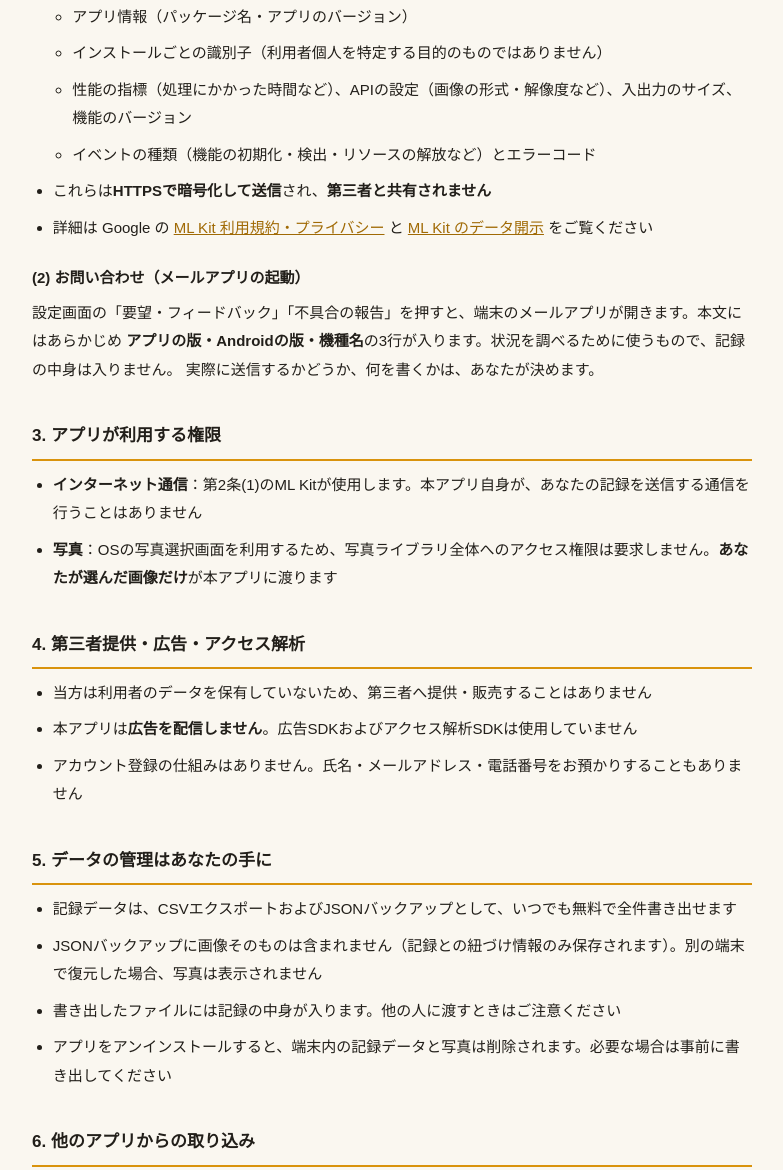
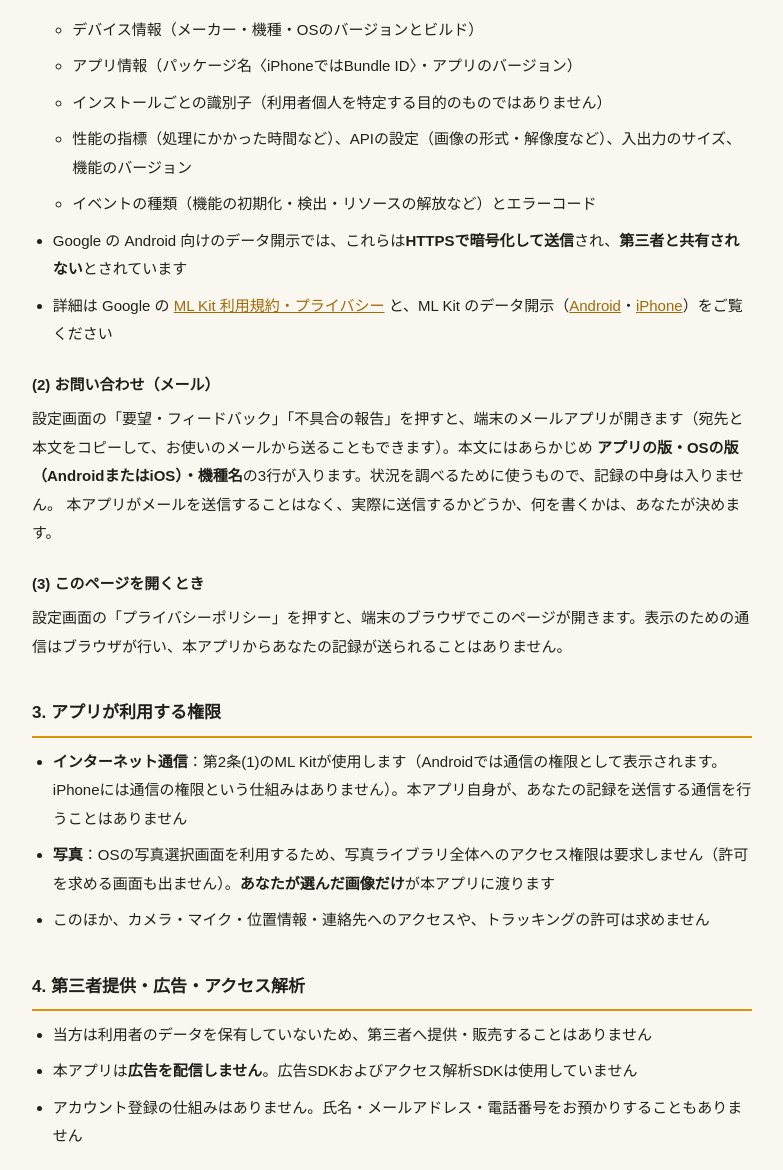
Before and after one commit to jamjam315/furisedo-site, a plain HTML site: page privacy/index.html in a window 1280 px wide. Shown: the part 1330-2500 px from the top of the page, without its empty margins (248-1031 px from the left). Drawn offline with Linux system fonts and the light colour scheme.

Commit message:
プライバシーポリシー: iPhone版に合わせて改定する（2026-09-30）
- 第1条: OSの自動バックアップ（Androidは無効、iPhoneはiCloud・パソコンへのバックアップから除外）
- 第2条(1): ML Kit のデータ開示に iPhone 向けのページを追加。暗号化・共有の記載は Android 向けの開示を出典として明記
- 第2条(2): 「Androidの版」→「OSの版」、宛先と本文をコピーして送る方法を追記
- 第2条(3): 設定の「プライバシーポリシー」はブラウザで開くだけ
- 第3条: OSに依存しない書き方に
- 第5条: 「無料で」を削除
- 最終改定日 2026年9月30日

アプリ側の写しは jamjam315/furima の docs/legal/privacy-policy.md（feat/ios）。

Co-Authored-By: Claude Opus 5.5 <noreply@anthropic.com>

```diff
--- a/privacy/index.html
+++ b/privacy/index.html
@@ -77,7 +77,7 @@
   </div>
 </header>
 <main>
-  <p class="meta">制定日：2026年9月21日</p>
+  <p class="meta">制定日：2026年9月21日／最終改定日：2026年9月30日</p>
 
   <p class="lead">
     「フリセド」（以下「本アプリ」）は、MTP Works（以下「当方」）が提供する、フリマ販売の損益管理アプリです。<br>
@@ -94,7 +94,7 @@
     <li><strong>取引相手の情報</strong>：本アプリは、取引相手の氏名・ニックネームを保存する項目を持っていません。他のアプリから記録を取り込むときも、これらは取り込みません</li>
   </ul>
   <p class="note">
-    本アプリはOSの自動バックアップを無効にしています。記録データが、あなたの操作なしにクラウドへ保存されることはありません。
+    本アプリは、記録データと写真をOSによる自動バックアップの対象から外しています（Androidは自動バックアップを無効に、iPhoneはiCloudバックアップやパソコンへのバックアップの対象から除外しています）。記録データが、あなたの操作なしにクラウドへ保存されることはありません。
     機種変更に備えるときは、設定画面からJSONバックアップを書き出してください。
   </p>
 
@@ -110,27 +110,33 @@
     <li>Google が公表している送信項目は次のとおりです。<strong>あなたが記録した内容や、選んだ画像は含まれません。</strong>
       <ul>
         <li>デバイス情報（メーカー・機種・OSのバージョンとビルド）</li>
-        <li>アプリ情報（パッケージ名・アプリのバージョン）</li>
+        <li>アプリ情報（パッケージ名〈iPhoneではBundle ID〉・アプリのバージョン）</li>
         <li>インストールごとの識別子（利用者個人を特定する目的のものではありません）</li>
         <li>性能の指標（処理にかかった時間など）、APIの設定（画像の形式・解像度など）、入出力のサイズ、機能のバージョン</li>
         <li>イベントの種類（機能の初期化・検出・リソースの解放など）とエラーコード</li>
       </ul>
     </li>
-    <li>これらは<strong>HTTPSで暗号化して送信</strong>され、<strong>第三者と共有されません</strong></li>
-    <li>詳細は Google の <a href="https://developers.google.com/ml-kit/terms" rel="noopener">ML Kit 利用規約・プライバシー</a> と <a href="https://developers.google.com/ml-kit/android-data-disclosure" rel="noopener">ML Kit のデータ開示</a> をご覧ください</li>
+    <li>Google の Android 向けのデータ開示では、これらは<strong>HTTPSで暗号化して送信</strong>され、<strong>第三者と共有されない</strong>とされています</li>
+    <li>詳細は Google の <a href="https://developers.google.com/ml-kit/terms" rel="noopener">ML Kit 利用規約・プライバシー</a> と、ML Kit のデータ開示（<a href="https://developers.google.com/ml-kit/android-data-disclosure" rel="noopener">Android</a>・<a href="https://developers.google.com/ml-kit/ios-data-disclosure" rel="noopener">iPhone</a>）をご覧ください</li>
   </ul>
 
-  <h3>(2) お問い合わせ（メールアプリの起動）</h3>
+  <h3>(2) お問い合わせ（メール）</h3>
   <p>
-    設定画面の「要望・フィードバック」「不具合の報告」を押すと、端末のメールアプリが開きます。本文にはあらかじめ
-    <strong>アプリの版・Androidの版・機種名</strong>の3行が入ります。状況を調べるために使うもので、記録の中身は入りません。
-    実際に送信するかどうか、何を書くかは、あなたが決めます。
+    設定画面の「要望・フィードバック」「不具合の報告」を押すと、端末のメールアプリが開きます（宛先と本文をコピーして、お使いのメールから送ることもできます）。本文にはあらかじめ
+    <strong>アプリの版・OSの版（AndroidまたはiOS）・機種名</strong>の3行が入ります。状況を調べるために使うもので、記録の中身は入りません。
+    本アプリがメールを送信することはなく、実際に送信するかどうか、何を書くかは、あなたが決めます。
+  </p>
+
+  <h3>(3) このページを開くとき</h3>
+  <p>
+    設定画面の「プライバシーポリシー」を押すと、端末のブラウザでこのページが開きます。表示のための通信はブラウザが行い、本アプリからあなたの記録が送られることはありません。
   </p>
 
   <h2>3. アプリが利用する権限</h2>
   <ul>
-    <li><strong>インターネット通信</strong>：第2条(1)のML Kitが使用します。本アプリ自身が、あなたの記録を送信する通信を行うことはありません</li>
-    <li><strong>写真</strong>：OSの写真選択画面を利用するため、写真ライブラリ全体へのアクセス権限は要求しません。<strong>あなたが選んだ画像だけ</strong>が本アプリに渡ります</li>
+    <li><strong>インターネット通信</strong>：第2条(1)のML Kitが使用します（Androidでは通信の権限として表示されます。iPhoneには通信の権限という仕組みはありません）。本アプリ自身が、あなたの記録を送信する通信を行うことはありません</li>
+    <li><strong>写真</strong>：OSの写真選択画面を利用するため、写真ライブラリ全体へのアクセス権限は要求しません（許可を求める画面も出ません）。<strong>あなたが選んだ画像だけ</strong>が本アプリに渡ります</li>
+    <li>このほか、カメラ・マイク・位置情報・連絡先へのアクセスや、トラッキングの許可は求めません</li>
   </ul>
 
   <h2>4. 第三者提供・広告・アクセス解析</h2>
@@ -142,7 +148,7 @@
 
   <h2>5. データの管理はあなたの手に</h2>
   <ul>
-    <li>記録データは、CSVエクスポートおよびJSONバックアップとして、いつでも無料で全件書き出せます</li>
+    <li>記録データは、CSVエクスポートおよびJSONバックアップとして、いつでも全件書き出せます</li>
     <li>JSONバックアップに画像そのものは含まれません（記録との紐づけ情報のみ保存されます）。別の端末で復元した場合、写真は表示されません</li>
     <li>書き出したファイルには記録の中身が入ります。他の人に渡すときはご注意ください</li>
     <li>アプリをアンインストールすると、端末内の記録データと写真は削除されます。必要な場合は事前に書き出してください</li>
@@ -171,7 +177,7 @@
   </ul>
 
   <footer>
-    制定日：2026年9月21日／最終改定日：2026年9月21日<br>
+    制定日：2026年9月21日／最終改定日：2026年9月30日<br>
     <a href="/">トップ</a>　<a href="/disclaimer/">免責事項</a>
   </footer>
 </main>
```
